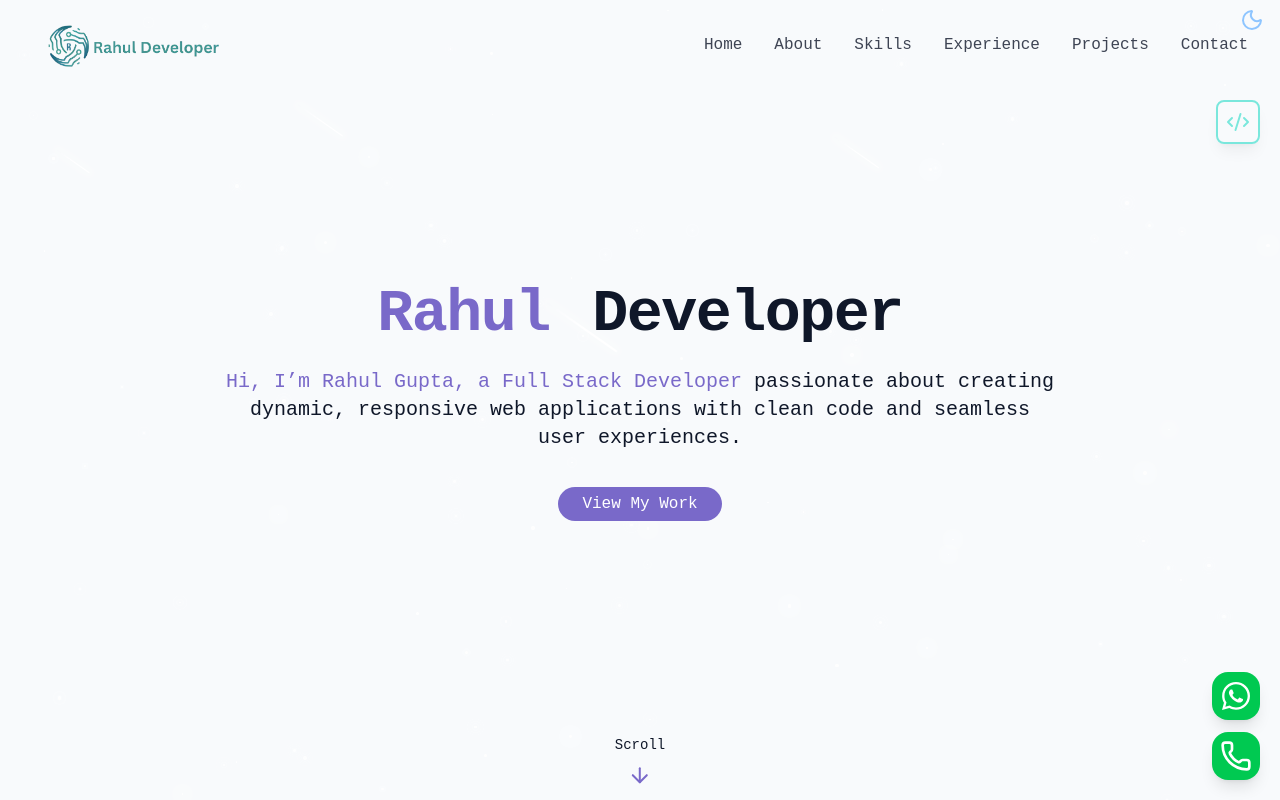
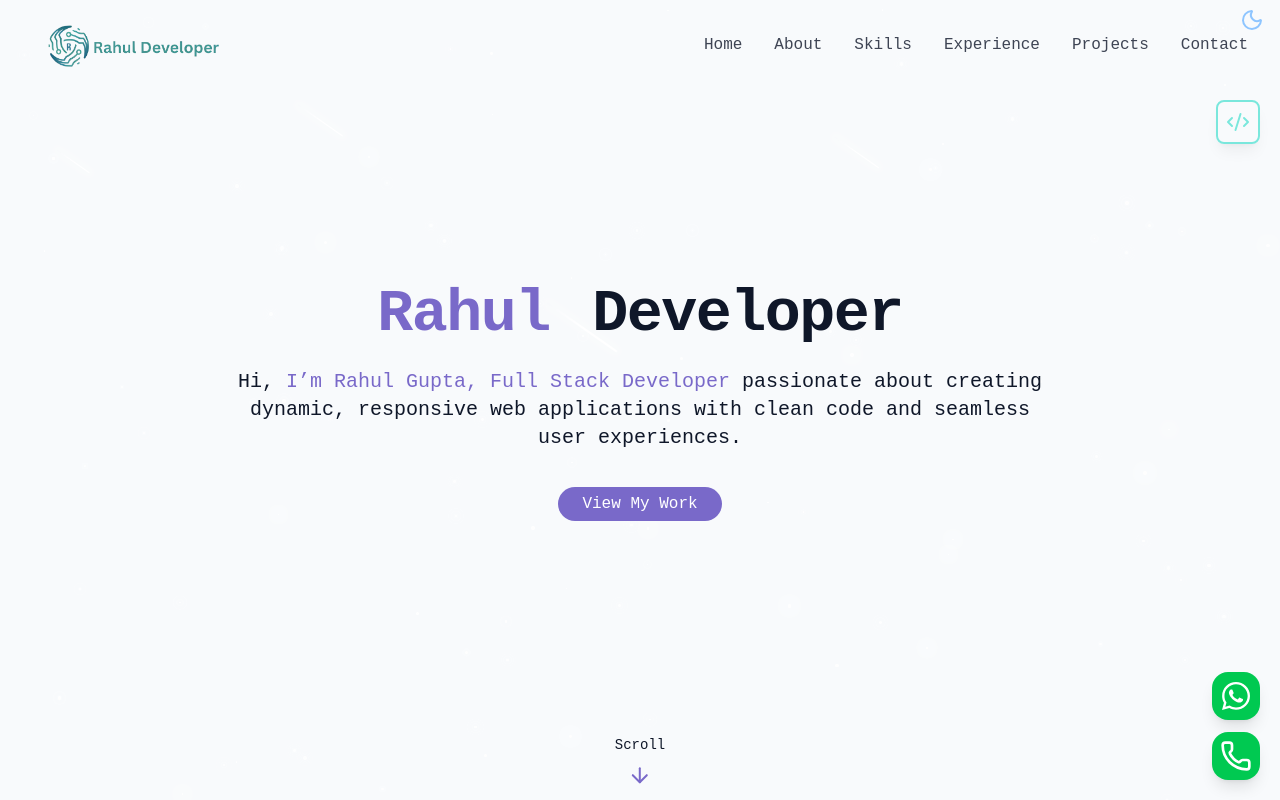
Before and after one commit to Rahul32-code/portfolio, a React (Vite) app: page / in a window 1280 px wide. Shown: the top 800 px of the page. Built offline with nearby package versions, Linux system fonts and the light colour scheme; a web font is replaced by a local one.

Commit message:
updated file

```diff
--- a/src/components/HeroSection.jsx
+++ b/src/components/HeroSection.jsx
@@ -19,9 +19,12 @@ const HeroSection = () => {
             </span>
           </h1>
           <p className="text-lg md:text-xl text-muted text-muted-foreground max-2-2xl mx-auto opacity-0 animate-fade-in-delay-3">
-          <span className="text-primary">Hi, I’m Rahul Gupta, a Full Stack Developer </span>
-         passionate about creating dynamic, responsive web
-           applications with clean code and seamless user experiences.
+            Hi,{" "}
+            <span className="text-primary">
+              I’m Rahul Gupta, Full Stack Developer{" "}
+            </span>
+            passionate about creating dynamic, responsive web applications with
+            clean code and seamless user experiences.
           </p>
           <div className="pt-4 opacity-0 animate-fade-in-delay-4">
             <a
```
